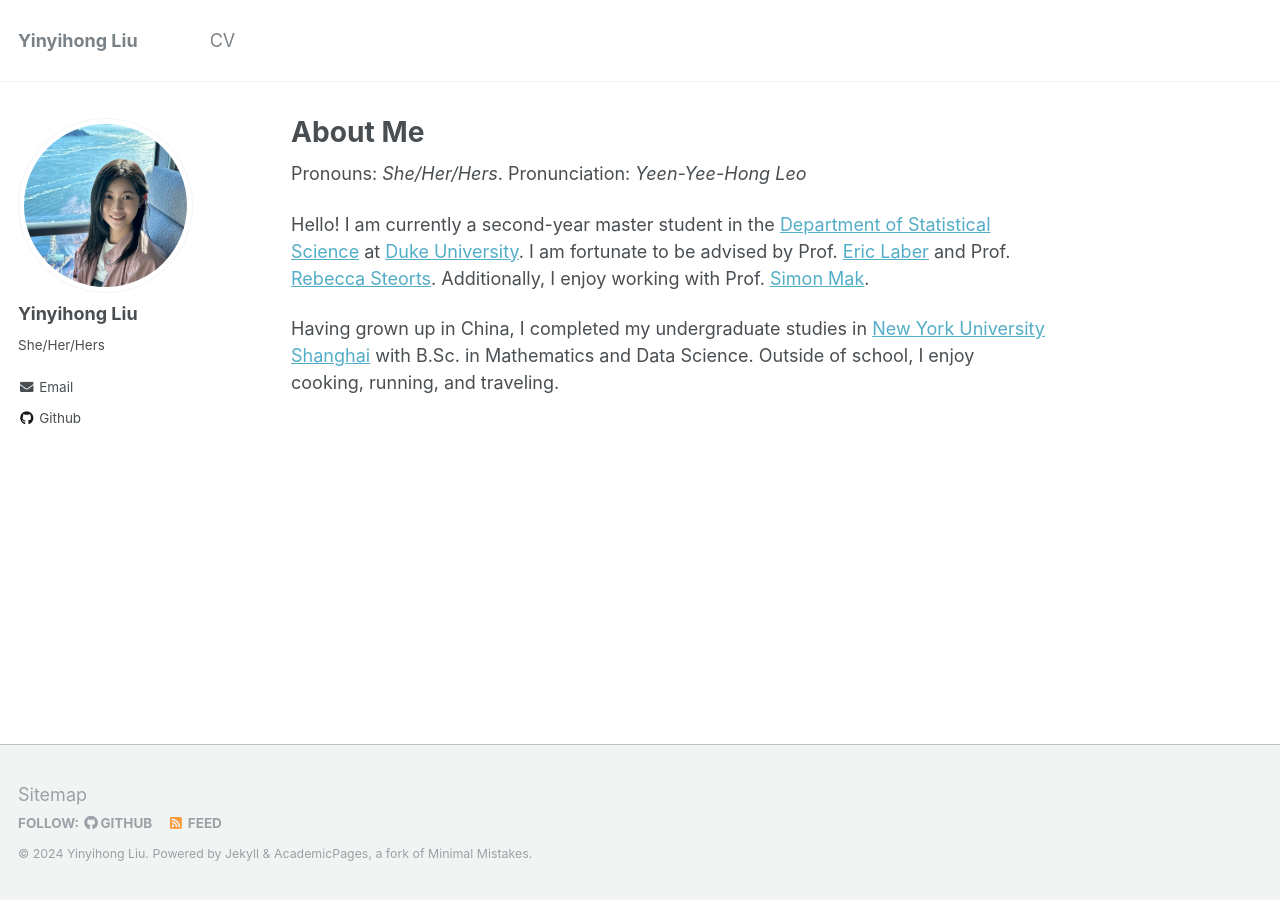
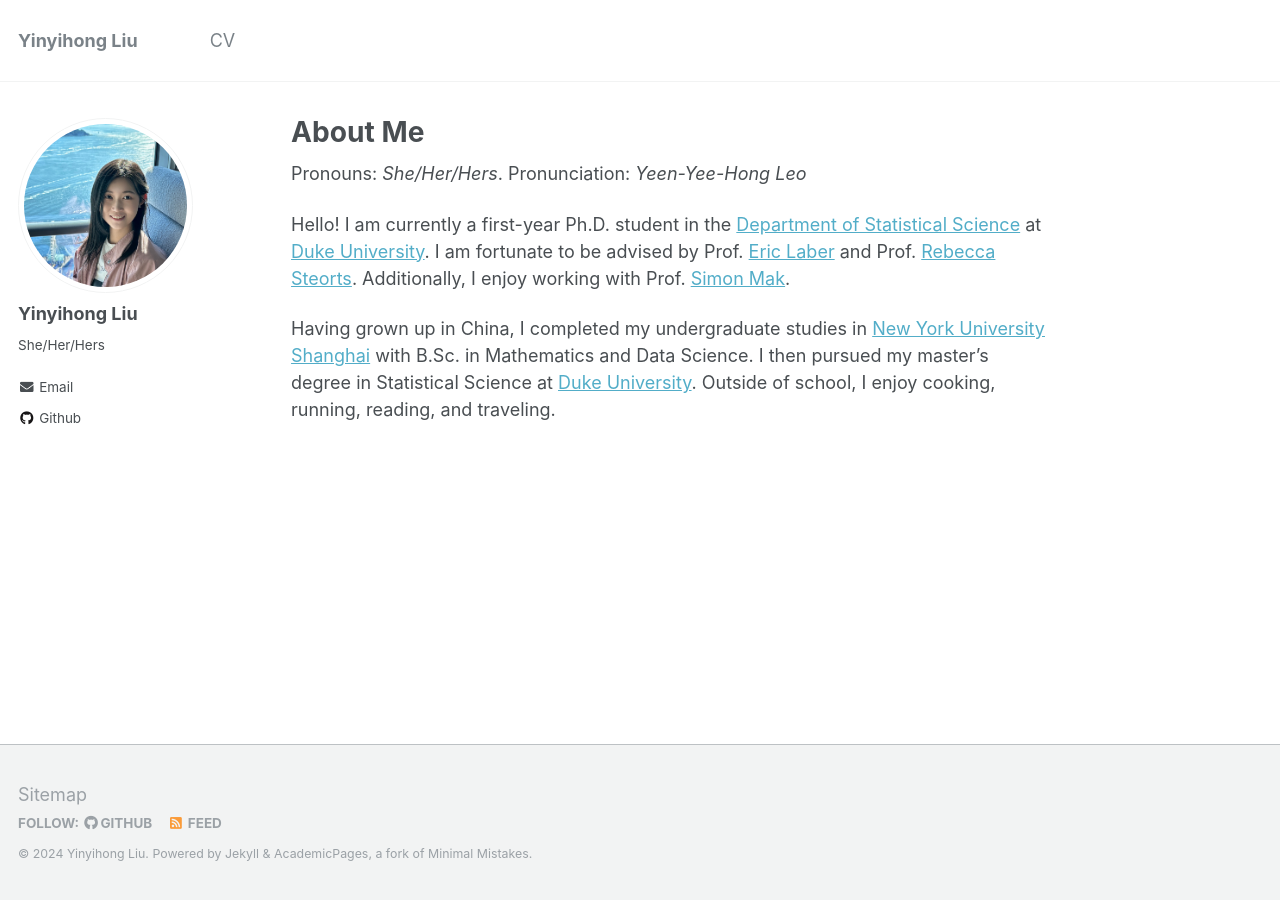
Before and after one commit to Emily0630/Emily0630.github.io, a Jekyll site: the page built from _pages/about.md, in a window 1280 px wide. Built offline with Jekyll 4.4.1, drawn with Linux system fonts in a browser that asks for light colours.

Commit message:
update about

```diff
--- a/_pages/about.md
+++ b/_pages/about.md
@@ -11,6 +11,6 @@
 Pronouns: *She/Her/Hers*. Pronunciation: *Yeen-Yee-Hong Leo*
 
 
-Hello! I am currently a second-year master student in the [Department of Statistical Science](https://stat.duke.edu/) at [Duke University](https://duke.edu/). I am fortunate to be advised by Prof. [Eric Laber](https://scholars.duke.edu/person/eblaber) and Prof. [Rebecca Steorts](https://scholars.duke.edu/person/beka). Additionally, I enjoy working with Prof. [Simon Mak](https://scholars.duke.edu/person/SimonTszFung.Mak).
+Hello! I am currently a first-year Ph.D. student in the [Department of Statistical Science](https://stat.duke.edu/) at [Duke University](https://duke.edu/). I am fortunate to be advised by Prof. [Eric Laber](https://scholars.duke.edu/person/eblaber) and Prof. [Rebecca Steorts](https://scholars.duke.edu/person/beka). Additionally, I enjoy working with Prof. [Simon Mak](https://scholars.duke.edu/person/SimonTszFung.Mak).
 
-Having grown up in China, I completed my undergraduate studies in [New York University Shanghai](https://shanghai.nyu.edu/) with B.Sc. in Mathematics and Data Science. Outside of school, I enjoy cooking, running, and traveling.
+Having grown up in China, I completed my undergraduate studies in [New York University Shanghai](https://shanghai.nyu.edu/) with B.Sc. in Mathematics and Data Science. I then pursued my master’s degree in Statistical Science at [Duke University](https://duke.edu/). Outside of school, I enjoy cooking, running, reading, and traveling.
```
Also changed, not shown: 1 other file.
